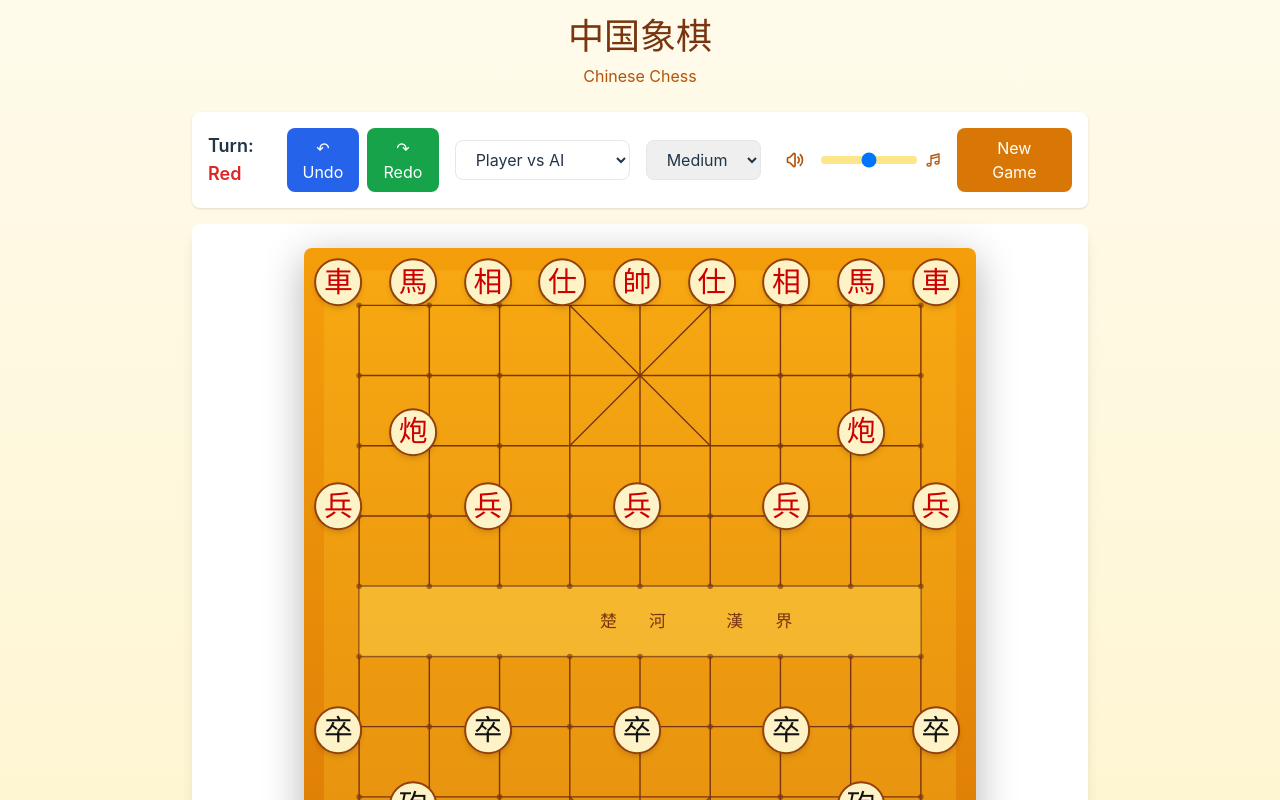
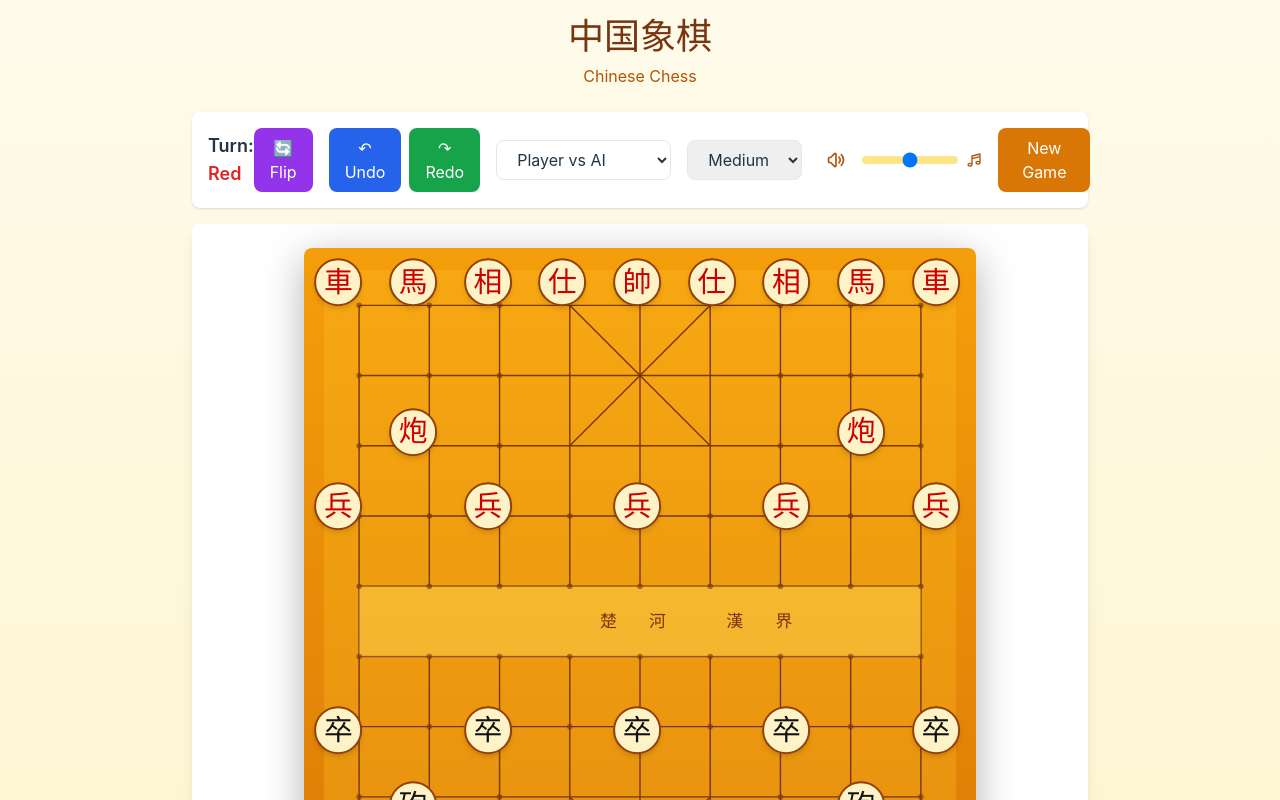
Before and after one commit to sunrichard888/chinese-chess, a React (Vite) app: page / in a window 1280 px wide. Shown: the top 800 px of the page. Built offline with nearby package versions, Linux system fonts and the light colour scheme.

Commit message:
feat: Add board flip option
- Add 'Flip' button to toggle board orientation
- When flipped, Red is at bottom (player perspective)
- Click interaction correctly maps to logical coordinates
- Solves user complaint about Red orientation

Usage: Click '🔄 Flip' button to switch view

```diff
--- a/src/App.tsx
+++ b/src/App.tsx
@@ -24,6 +24,8 @@ function App() {
     undo,
     redo,
   } = useGameStore();
+
+  const [flipBoard, setFlipBoard] = useState(false);
 
   // Initialize audio on mount
   useEffect(() => {
@@ -133,6 +135,15 @@ function App() {
           </div>
 
           <div className="flex gap-4 items-center">
+            {/* Flip Board Button */}
+            <button
+              onClick={() => setFlipBoard(!flipBoard)}
+              className="px-4 py-2 bg-purple-600 text-white rounded-lg hover:bg-purple-700 transition"
+              title="Flip board view (翻转棋盘)"
+            >
+              🔄 Flip
+            </button>
+
             {/* Undo/Redo Buttons */}
             <div className="flex gap-2">
               <button
@@ -224,6 +235,7 @@ function App() {
             lastMove={lastMove}
             inCheck={inCheck}
             onPositionSelect={handlePositionSelect}
+            flipBoard={flipBoard}
           />
         </div>
 
--- a/src/ui/BoardView.tsx
+++ b/src/ui/BoardView.tsx
@@ -17,6 +17,7 @@ interface BoardViewProps {
   inCheck?: Position | null;
   onPositionSelect?: (position: Position) => void;
   className?: string;
+  flipBoard?: boolean; // Flip board so Red is at bottom
 }
 
 // Board dimensions
@@ -33,6 +34,7 @@ export const BoardView: React.FC<BoardViewProps> = ({
   inCheck,
   onPositionSelect,
   className = '',
+  flipBoard = false,
 }) => {
   const width = (FILES - 1) * CELL_SIZE + PADDING * 2;
   const height = (RANKS - 1) * CELL_SIZE + PADDING * 2;
@@ -41,12 +43,16 @@ export const BoardView: React.FC<BoardViewProps> = ({
   const riverY = PADDING + 4 * CELL_SIZE;
   const riverHeight = CELL_SIZE;
 
-  // Note: Board is displayed with Red at top (ranks 0-4), Black at bottom (ranks 5-9)
-  // This matches the logical board representation
+  // Helper to flip rank for display
+  const getDisplayRank = (rank: number): number => {
+    return flipBoard ? (RANKS - 1 - rank) : rank;
+  };
 
   // Handle click on a board position
   const handlePositionClick = (file: number, rank: number) => {
-    onPositionSelect?.({ file, rank });
+    // Convert display rank to logical rank
+    const logicalRank = flipBoard ? (RANKS - 1 - rank) : rank;
+    onPositionSelect?.({ file, rank: logicalRank });
   };
 
   return (
@@ -313,9 +319,9 @@ export const BoardView: React.FC<BoardViewProps> = ({
           const containerWidth = width;
           const containerHeight = height;
 
-          // Position in SVG coordinates
+          // Position in SVG coordinates (with optional flip)
           const svgX = PADDING + piece.position.file * CELL_SIZE;
-          const svgY = PADDING + piece.position.rank * CELL_SIZE;
+          const svgY = PADDING + getDisplayRank(piece.position.rank) * CELL_SIZE;
 
           // Convert to percentage
           const leftPercent = (svgX / containerWidth) * 100;
```
